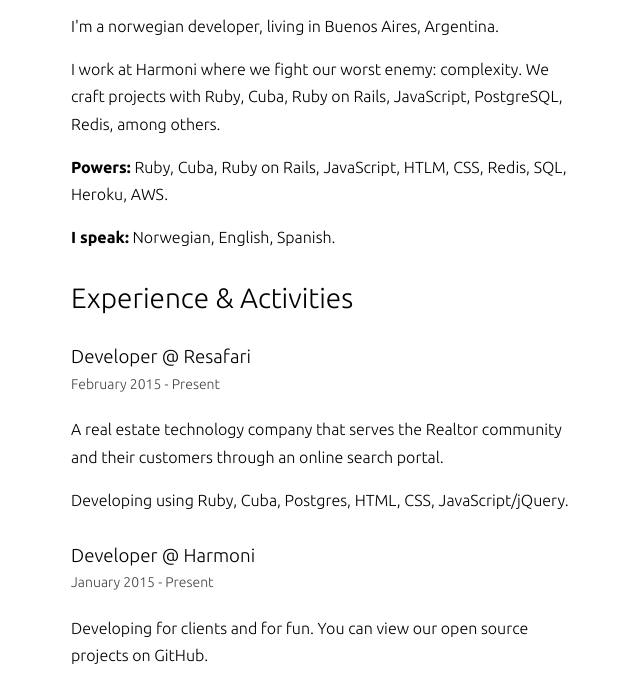
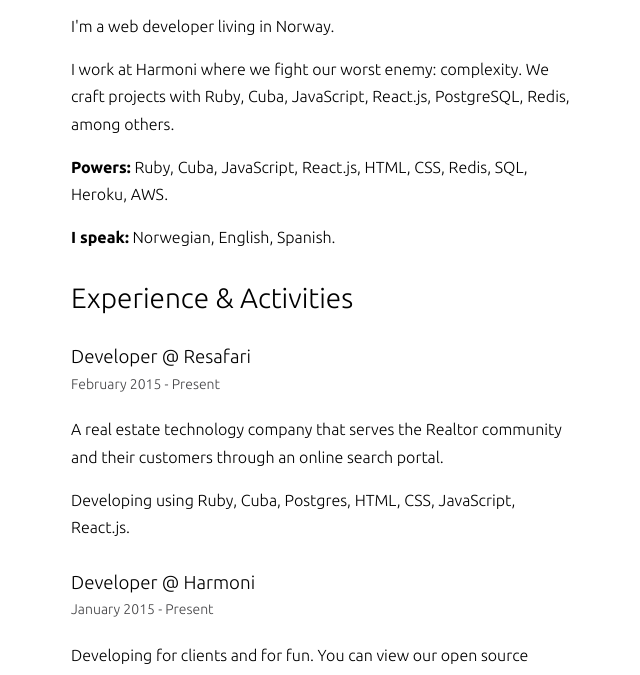
Before and after one commit to maynkj/maynkj.github.io, a plain HTML site: page index.html in a window 1280 px wide. Shown: the part 105-780 px from the top of the page, without its empty margins (319-959 px from the left). Drawn offline with Linux system fonts and the light colour scheme.

Commit message:
The TRUE

```diff
--- a/index.html
+++ b/index.html
@@ -49,18 +49,18 @@
 
     <section id="bio">
       <p>
-        I'm a norwegian developer, living in Buenos Aires, Argentina.
+        I'm a web developer living in Norway.
       </p>
       <p>
         I work at Harmoni where we fight our worst enemy: complexity.
-        We craft projects with Ruby, Cuba, Ruby on Rails, JavaScript,
+        We craft projects with Ruby, Cuba, JavaScript, React.js,
         PostgreSQL, Redis, among others.
       </p>
     </section>
 
     <section id="skills">
       <p>
-        <b>Powers:</b> Ruby, Cuba, Ruby on Rails, JavaScript, HTLM, CSS, Redis, SQL, Heroku, AWS.
+        <b>Powers:</b> Ruby, Cuba, JavaScript, React.js, HTML, CSS, Redis, SQL, Heroku, AWS.
       </p>
       <p>
         <b>I speak:</b> Norwegian, English, Spanish.
@@ -77,7 +77,7 @@
         through an online search portal.
       </p>
       <p>
-        Developing using Ruby, Cuba, Postgres, HTML, CSS, JavaScript/jQuery.
+        Developing using Ruby, Cuba, Postgres, HTML, CSS, JavaScript, React.js.
       </p>
 
       <h3>Developer @ Harmoni</h3>
```
